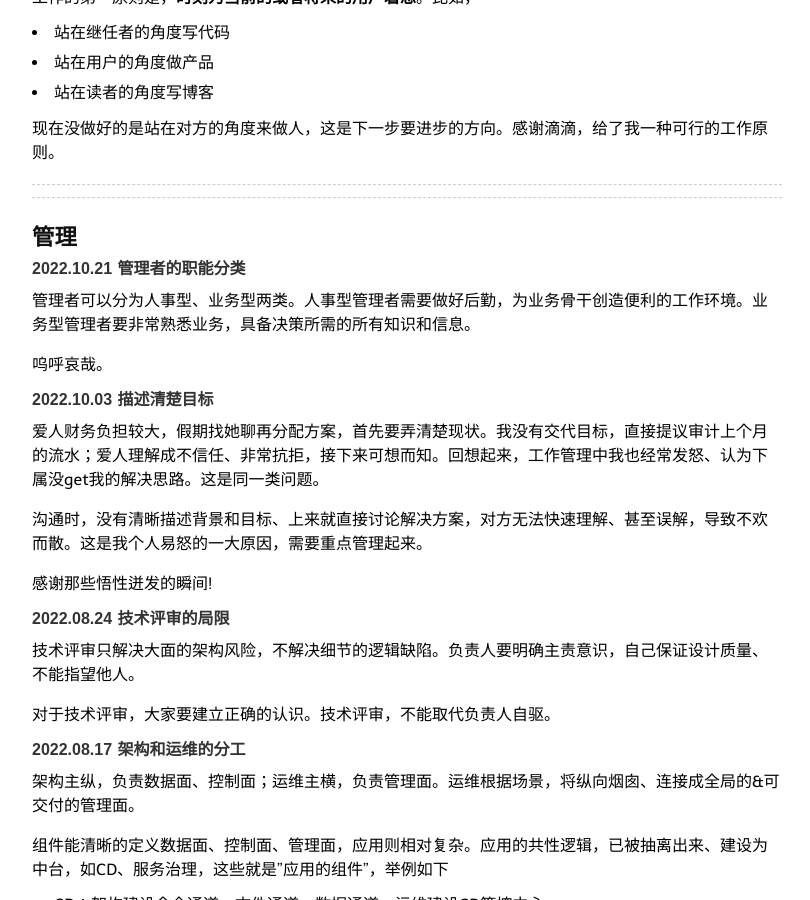
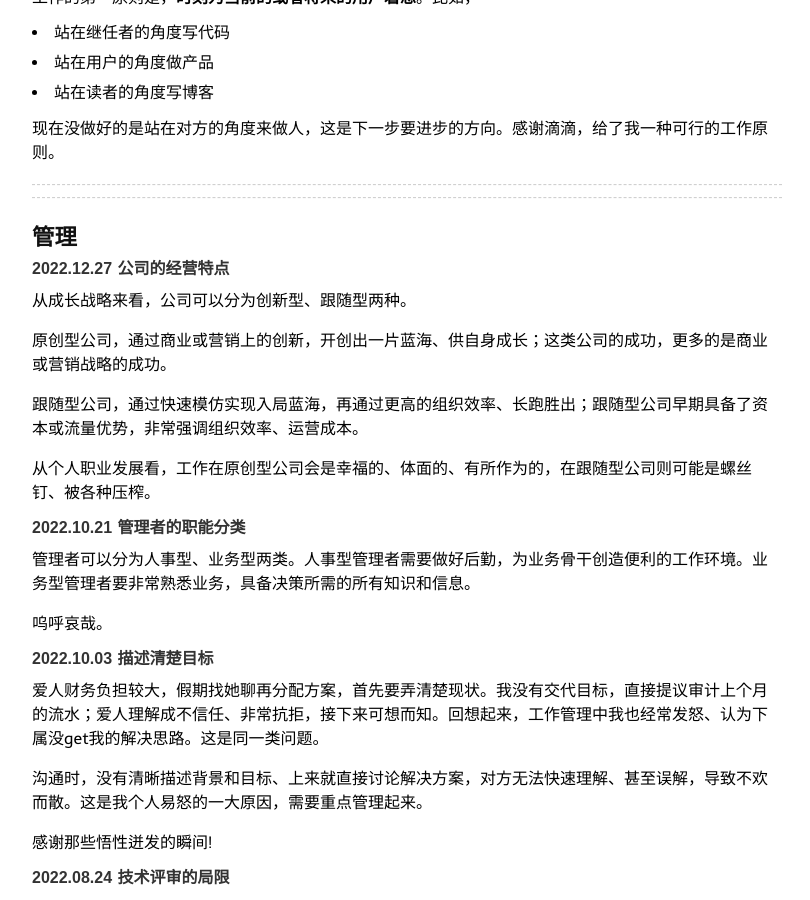
Before and after one commit to niean/niean.github.io, a Jekyll site: the page built from _posts/2020-03-15-op-tb.markdown, in a window 1280 px wide and 900 px high, scrolled down 14328 px. Shown: the whole window, without its empty margins (233-1043 px from the left). Built offline with Jekyll 4.4.1, drawn with Linux system fonts in a browser that asks for light colours; comment, search, counter and statistics services are not loaded.

Commit message:
集中提交

```diff
--- a/_posts/2020-03-15-op-tb.markdown
+++ b/_posts/2020-03-15-op-tb.markdown
@@ -488,6 +488,16 @@ SRE个体习惯有差异，对小规范认知不一致，最后可能伤害到
 ------------------------------------------------------------------------------------------------------------
 
 ## 管理
+#### 2022.12.27 公司的经营特点
+从成长战略来看，公司可以分为创新型、跟随型两种。
+
+原创型公司，通过商业或营销上的创新，开创出一片蓝海、供自身成长；这类公司的成功，更多的是商业或营销战略的成功。
+
+跟随型公司，通过快速模仿实现入局蓝海，再通过更高的组织效率、长跑胜出；跟随型公司早期具备了资本或流量优势，非常强调组织效率、运营成本。
+
+从个人职业发展看，工作在原创型公司会是幸福的、体面的、有所作为的，在跟随型公司则可能是螺丝钉、被各种压榨。
+
+
 #### 2022.10.21 管理者的职能分类
 管理者可以分为人事型、业务型两类。人事型管理者需要做好后勤，为业务骨干创造便利的工作环境。业务型管理者要非常熟悉业务，具备决策所需的所有知识和信息。
 
```
Also changed, not shown: 7 other files.
